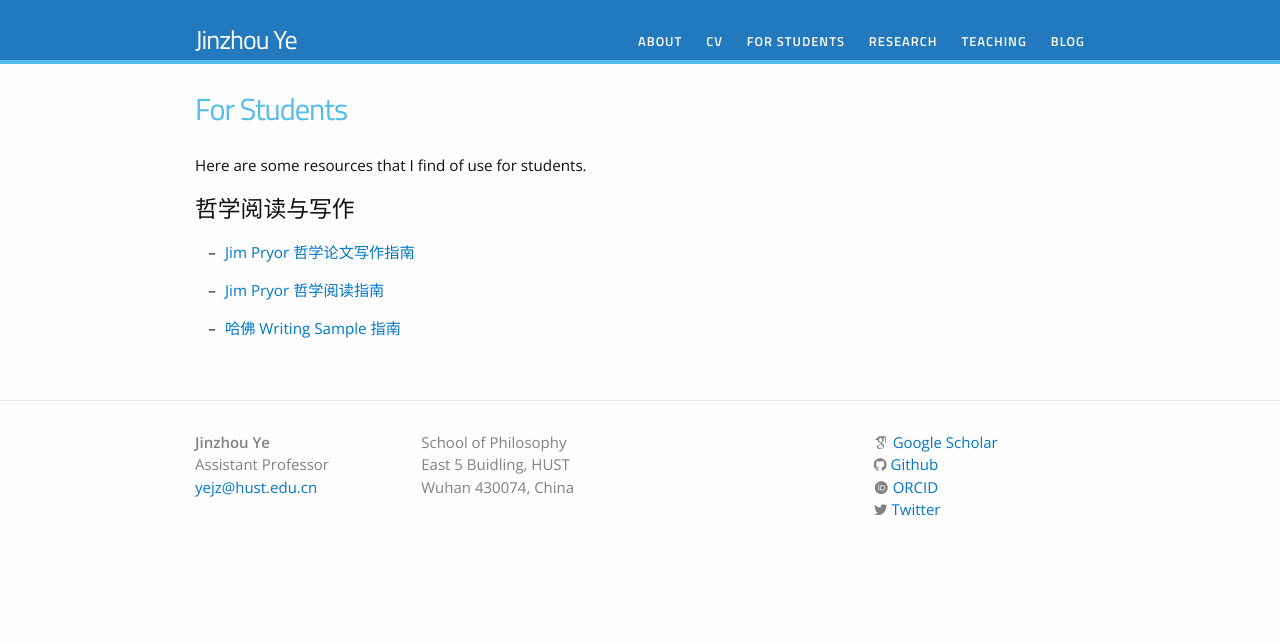
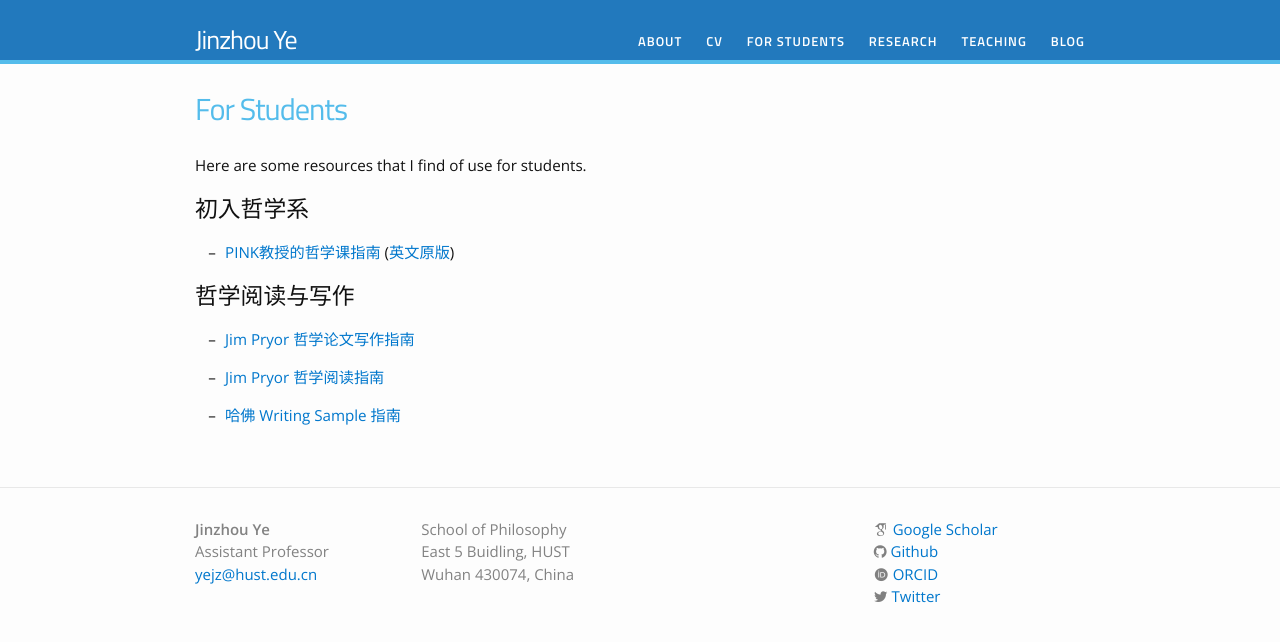
Before and after one commit to yejzh/yejzh.github.io, a Jekyll site: the page built from students/index.md, in a window 1280 px wide. Shown: the top 642 px of the page. Built offline with Jekyll 4.4.1, drawn with Linux system fonts in a browser that asks for light colours; nearby versions of some CDN libraries; some web fonts are replaced.

Commit message:
update resources for students

```diff
--- a/students/index.md
+++ b/students/index.md
@@ -6,6 +6,10 @@ permalink: /students/
 
 Here are some resources that I find of use for students.
 
+## 初入哲学系
+
+- [PINK教授的哲学课指南](/students/PINK教授的哲学课指南.pdf) ([英文原版](/students/Pink Guide to Taking Philosophy Classes.pdf))
+
 ## 哲学阅读与写作
 
 - [Jim Pryor 哲学论文写作指南](/students/Jim Pryor 哲学写作指南.pdf)
```
Also changed, not shown: 2 other files.
